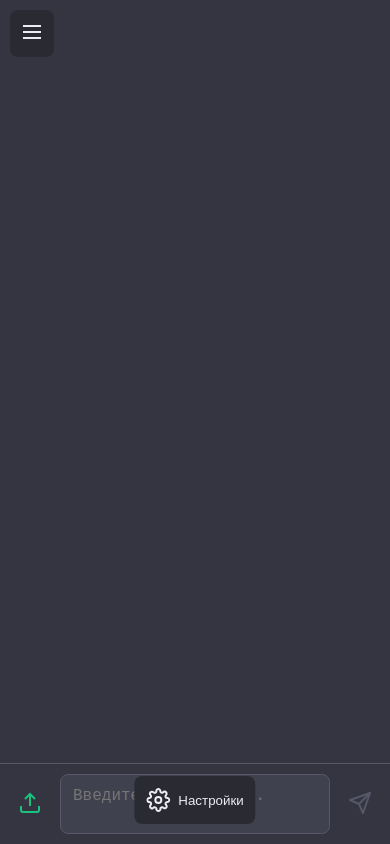
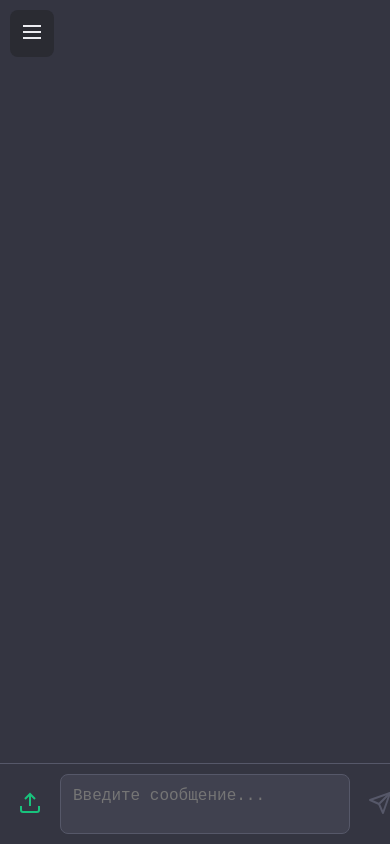
Before and after one commit to Emrahsahin07/chatgpt-clone, a plain HTML site: page index.html in a window 390 px wide. Drawn offline with Linux system fonts and the light colour scheme.

Commit message:
Update index.html

```diff
--- a/index.html
+++ b/index.html
@@ -264,6 +264,9 @@
       padding: 20px;
       background: var(--bg-color);
       border-top: 1px solid var(--border-color);
+      position: sticky;
+      bottom: 0;
+      z-index: 100;
     }
 
     .input-wrapper {
@@ -352,23 +355,33 @@
         display: block;
       }
 
-      .settings-button {
-        left: 50%;
-        transform: translateX(-50%);
-        bottom: 20px;
-      }
-
       .main-content {
         margin: 0;
         padding: 0;
+        height: 100vh;
+        max-width: 100vw;
       }
 
       .chat-container {
         padding: 10px;
+        min-height: 60vh;
+        max-height: 60vh;
       }
 
       .input-container {
         padding: 10px;
+        position: fixed;
+        left: 0;
+        right: 0;
+        bottom: 0;
+        z-index: 1001;
+        background: var(--bg-color);
+      }
+
+      .input-wrapper {
+        max-width: 100vw;
+        width: 100vw;
+        margin: 0;
       }
 
       .message {
@@ -446,7 +459,7 @@
         <h3>API Ключ OpenAI</h3>
         <p>Введите ваш API ключ для доступа к GPT моделям</p>
         <input
-          type="text"
+          type="password"
           id="apiKey"
           placeholder="sk-..."
           value=""
```
